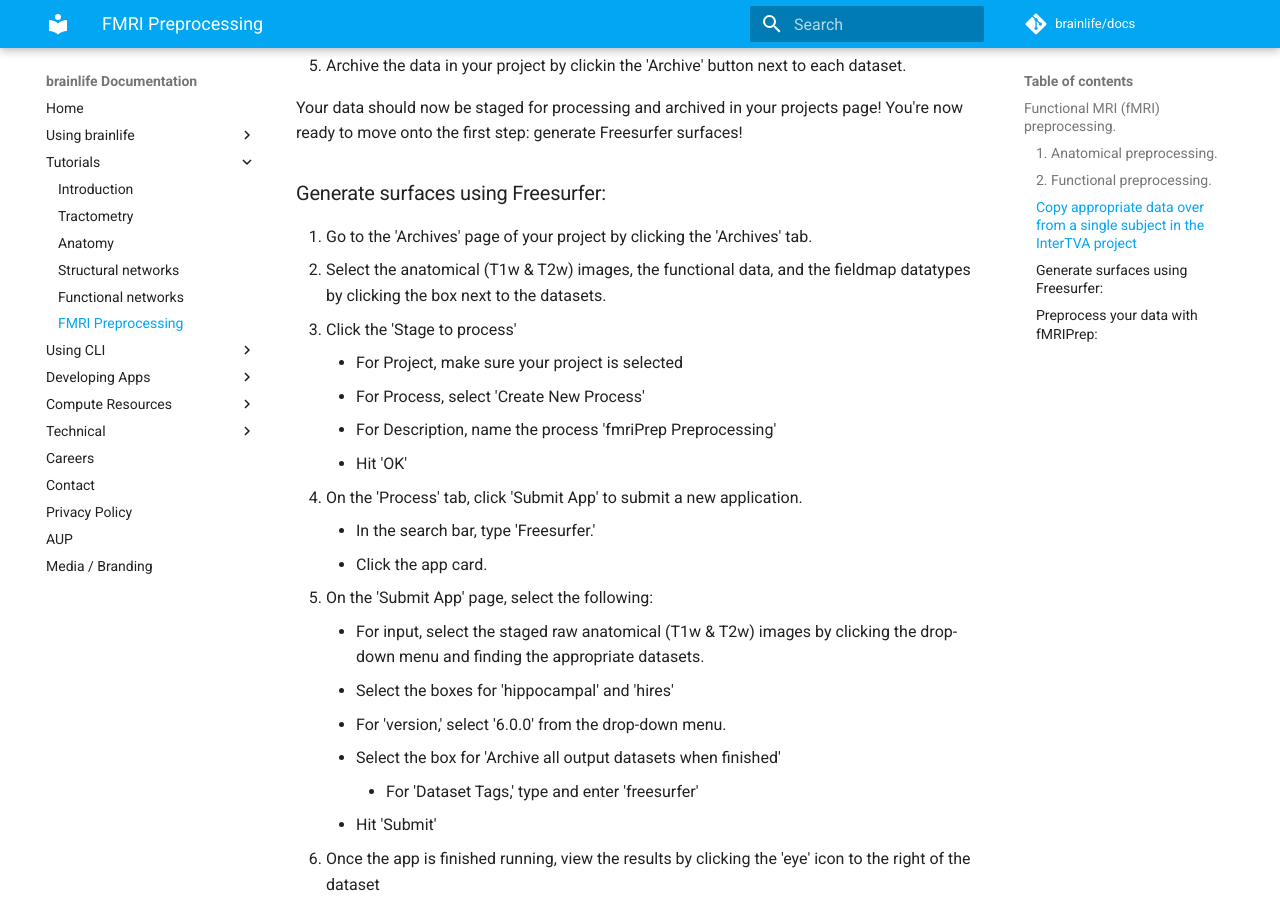
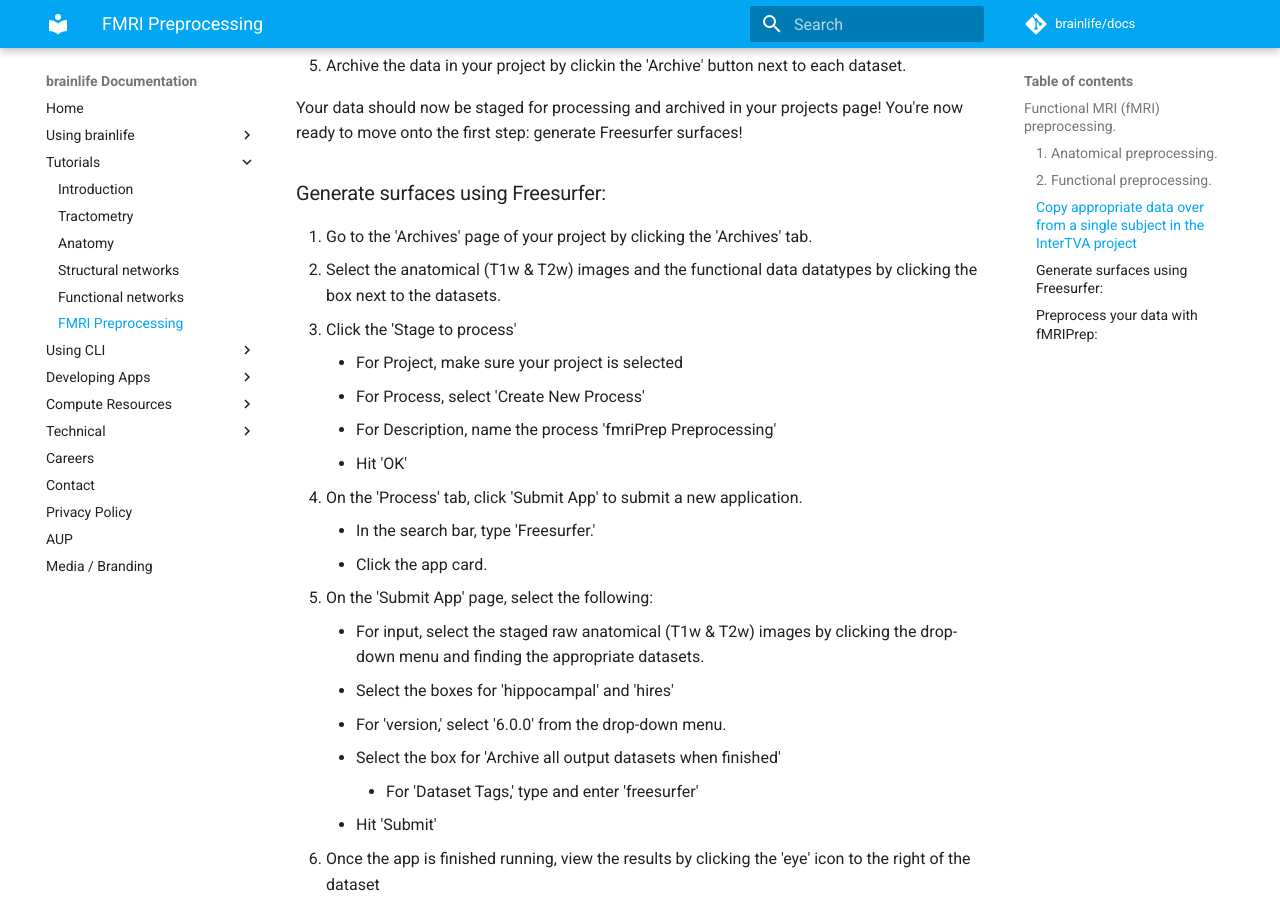
Before and after one commit to brainlife/docs, an MkDocs documentation site: the page built from docs/tutorial/fmri-preprocessing-tutorial.md, in a window 1280 px wide and 900 px high, scrolled down 3557 px. Built offline with MkDocs 1.6.1 and Material for MkDocs 9.7.7, drawn with Linux system fonts in a browser that asks for light colours; comment, search, counter and statistics services are not loaded.

Commit message:
Update fmri-preprocessing-tutorial.md

```diff
--- a/docs/tutorial/fmri-preprocessing-tutorial.md
+++ b/docs/tutorial/fmri-preprocessing-tutorial.md
@@ -75,7 +75,7 @@
 ### Generate surfaces using Freesurfer:
 
 1. Go to the 'Archives' page of your project by clicking the 'Archives' tab.
-1. Select the anatomical (T1w & T2w) images, the functional data, and the fieldmap datatypes by clicking the box next to the datasets.
+1. Select the anatomical (T1w & T2w) images and the functional data datatypes by clicking the box next to the datasets.
 1. Click the 'Stage to process'
     * For Project, make sure your project is selected
     * For Process, select 'Create New Process'
```
